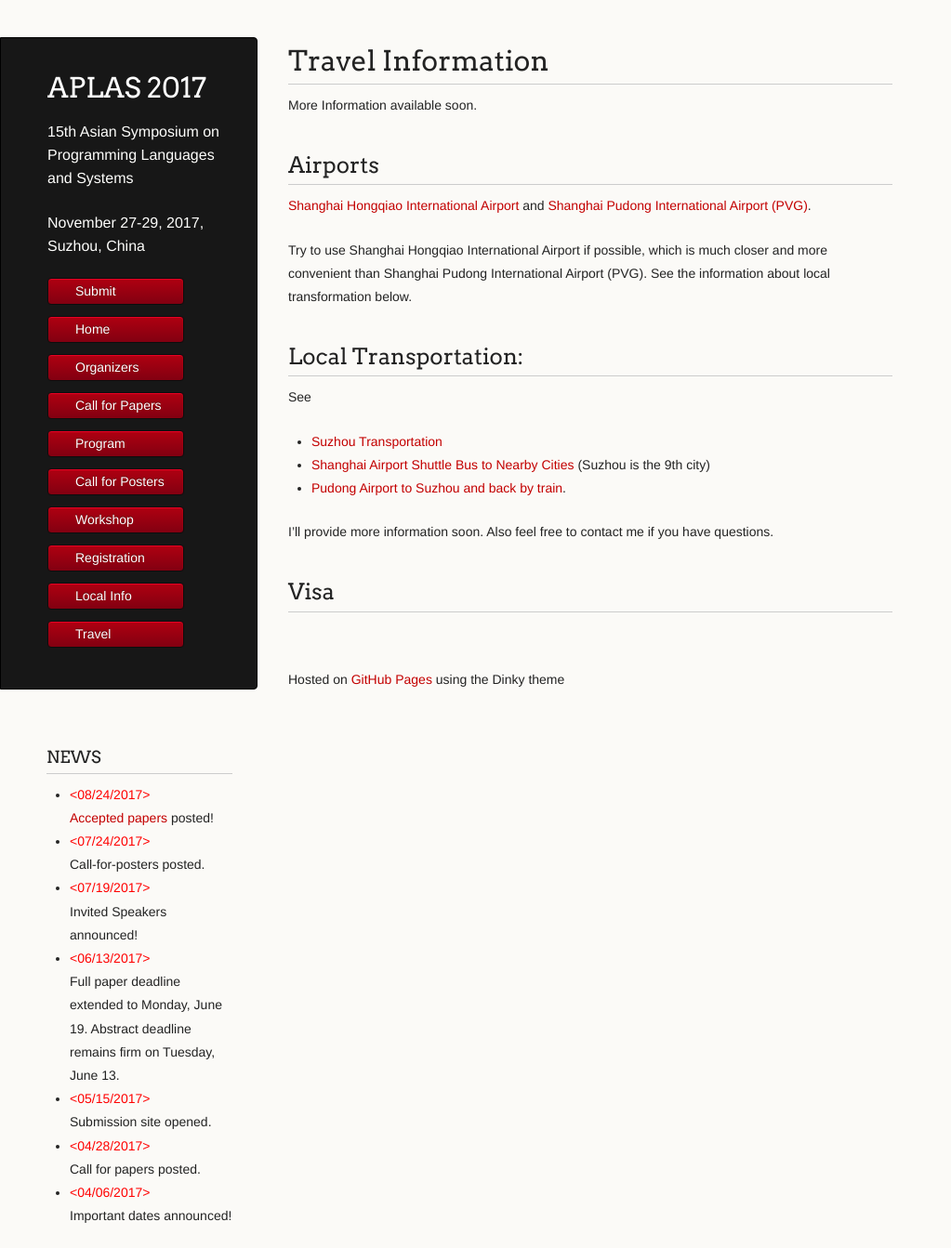
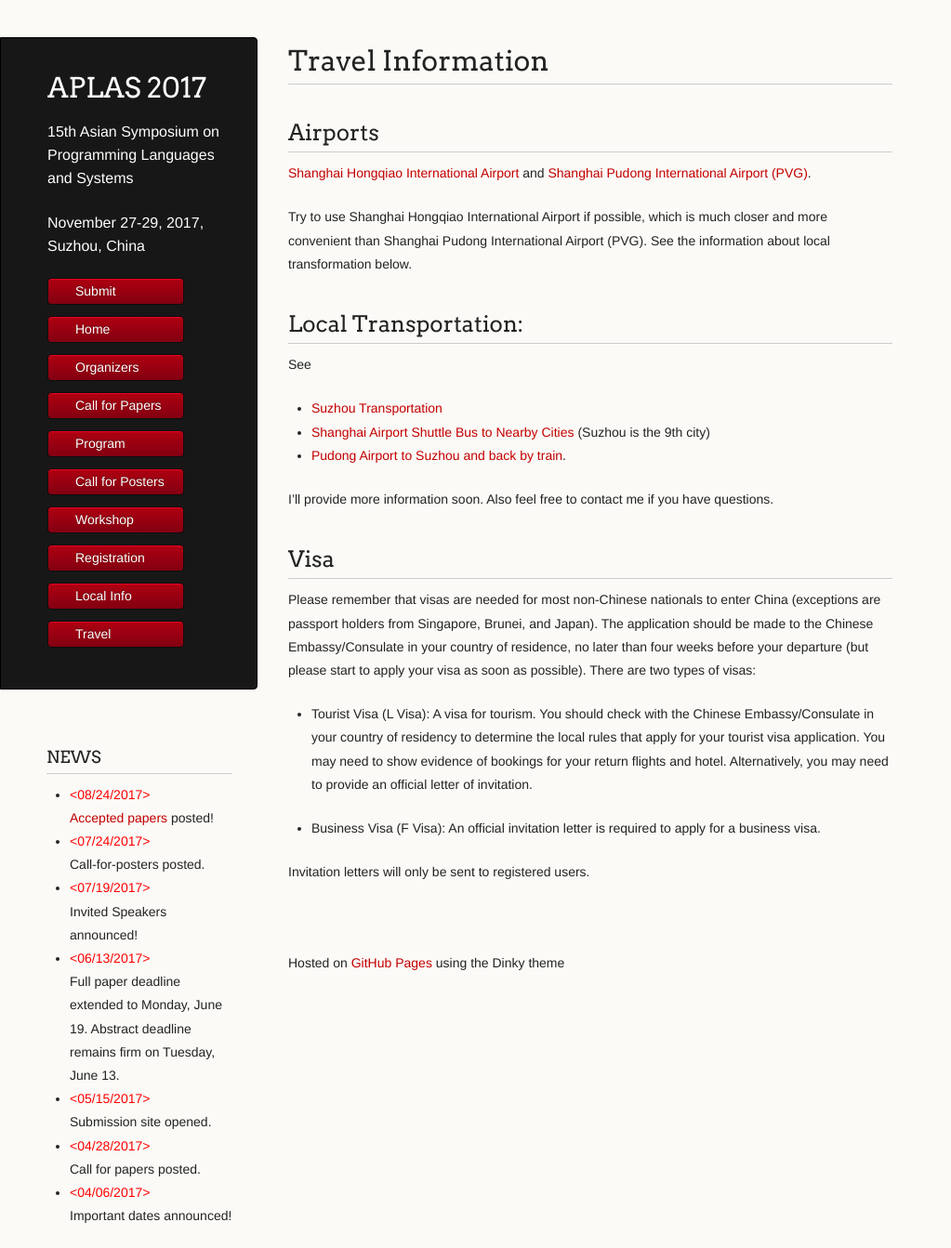
Before and after one commit to www-aplas/www-aplas.github.io, a Jekyll site: the page built from travel.md, in a window 1280 px wide. Shown: the whole page at 93% size, without its empty margins (0-1023 px from the left). Built offline with Jekyll 4.4.1, drawn with Linux system fonts in a browser that asks for light colours; our own code applies the rules of GitHub Pages for plain Markdown files; a script that is not in the unit is left out.

Commit message:
Update travel.md

```diff
--- a/travel.md
+++ b/travel.md
@@ -1,6 +1,4 @@
 # Travel Information
-
-More Information available soon.
 
 ## Airports
 [Shanghai Hongqiao International Airport](https://www.travelchinaguide.com/cityguides/shanghai/hongqiao-airport.htm)
@@ -20,3 +18,11 @@ I'll provide more information soon. Also feel free to contact me if you have que
 
 
 ## Visa
+
+Please remember that visas are needed for most non-Chinese nationals to enter China (exceptions are passport holders from Singapore, Brunei, and Japan). The application should be made to the Chinese Embassy/Consulate in your country of residence, no later than four weeks before your departure (but please start to apply your visa as soon as possible). There are two types of visas:
+
+- Tourist Visa (L Visa): A visa for tourism. You should check with the Chinese Embassy/Consulate in your country of residency to determine the local rules that apply for your tourist visa application. You may need to show evidence of bookings for your return flights and hotel. Alternatively, you may need to provide an official letter of invitation.
+
+- Business Visa (F Visa): An official invitation letter is required to apply for a business visa.
+
+Invitation letters will only be sent to registered users.
```
